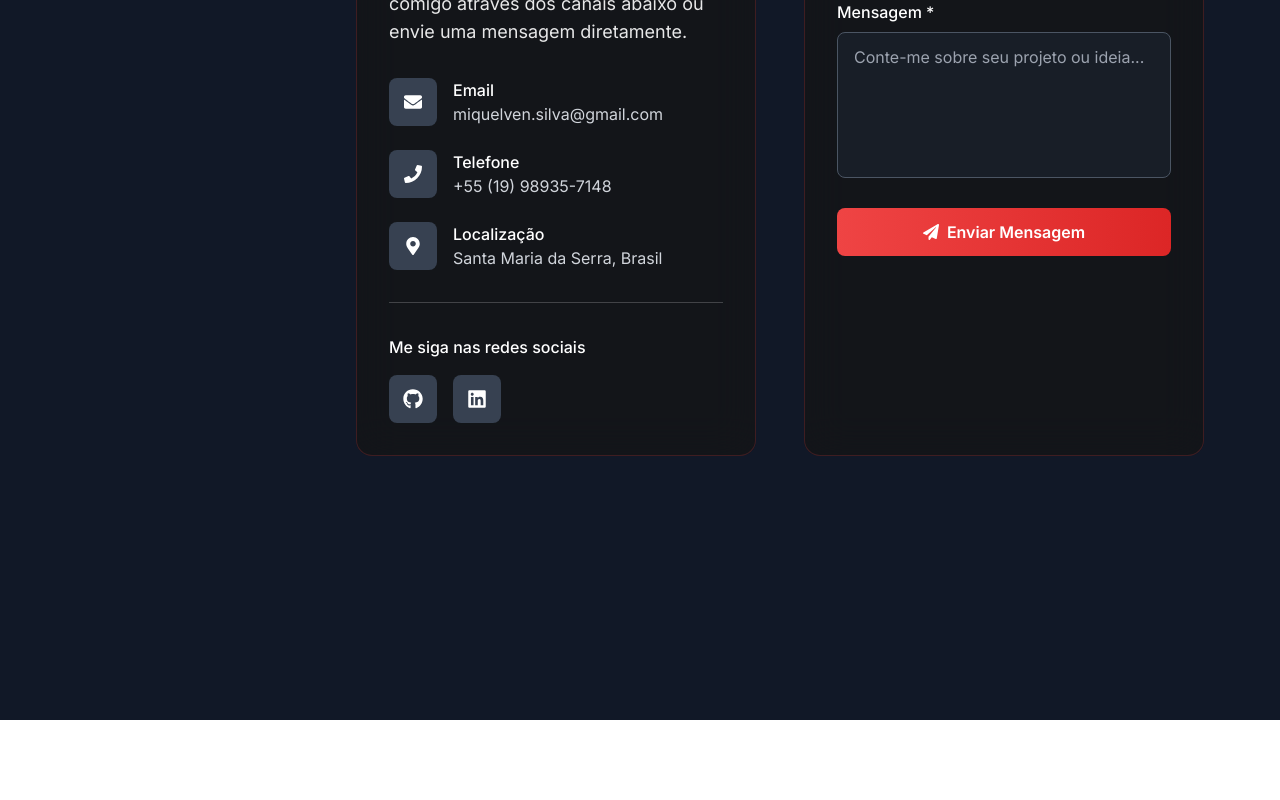
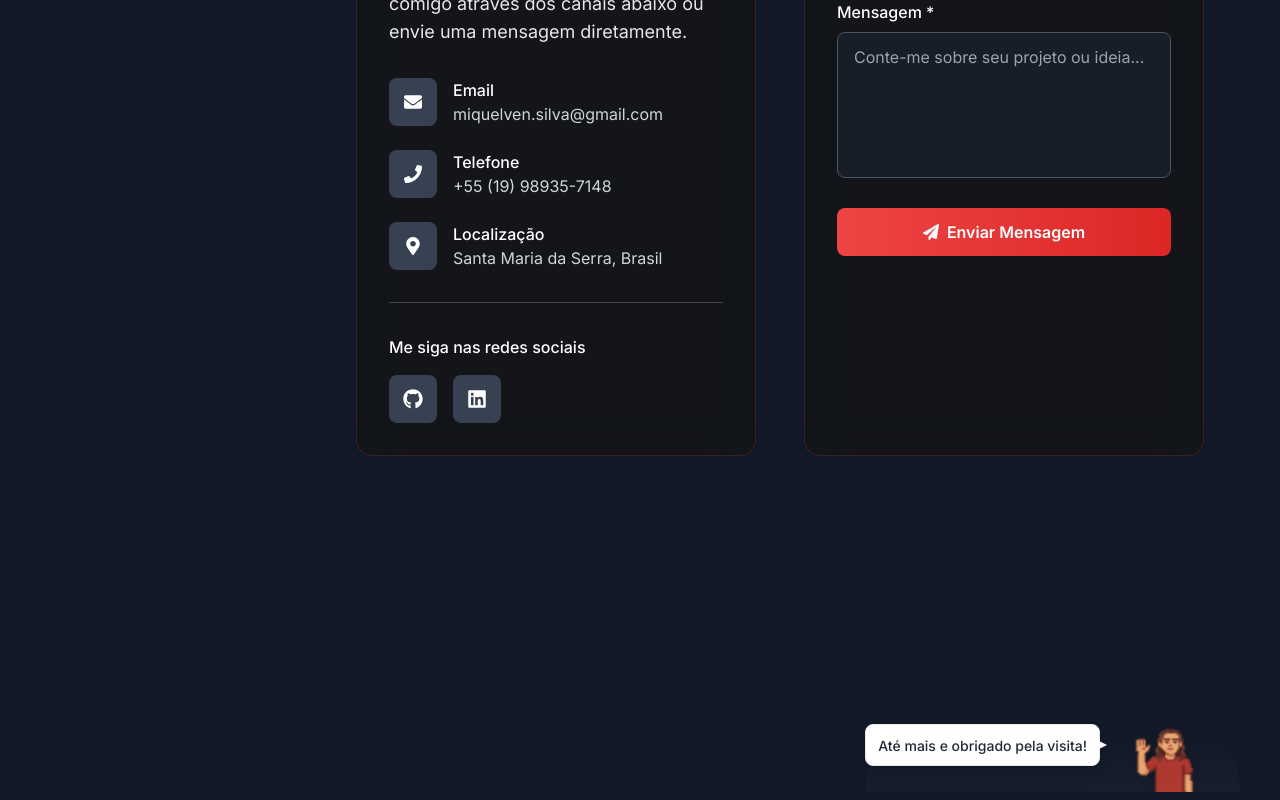
Before and after one commit to miquelven/Portifolio, a React (Vite) app: page / in a window 1280 px wide. Shown: the part 3466-4266 px from the top of the page. Before the commit the page ends 4186 px from the top, so only its background shows below. Built offline with nearby package versions, Linux system fonts and the light colour scheme.

Commit message:
feat: adicao da imagem no footer de despedida

```diff
--- a/src/components/Footer/index.jsx
+++ b/src/components/Footer/index.jsx
@@ -1,10 +1,124 @@
+import { useState, useEffect } from "react";
+import { motion } from "framer-motion";
+import goodbyeImage from "../../../assets/images/goodbye.png";
+
 export default function Footer() {
+  const [showGoodbye, setShowGoodbye] = useState(false);
+
+  useEffect(() => {
+    const handleScroll = () => {
+      const scrollTop = window.scrollY || document.documentElement.scrollTop;
+      const windowHeight = window.innerHeight;
+      const documentHeight = document.documentElement.scrollHeight;
+
+      // Verificar se o usuário está próximo do final da página (últimos 200px)
+      const isNearBottom = scrollTop + windowHeight >= documentHeight - 200;
+
+      setShowGoodbye(isNearBottom);
+    };
+
+    // Verificar imediatamente ao carregar
+    handleScroll();
+
+    window.addEventListener("scroll", handleScroll, { passive: true });
+    return () => window.removeEventListener("scroll", handleScroll);
+  }, []);
+
   return (
-    <footer className="bg-[#3c88c4] w-full h-16 flex justify-center items-center text-white">
-      <p className="max-sm:text-sm">
-        Desenvolvido por
-        <span className=" font-bold"> Miquelven</span>
-      </p>
+    <footer className=" w-full h-20 flex justify-center items-center text-white relative overflow-hidden">
+      {/* Animação de despedida com imagem */}
+      <motion.div
+        initial={{ y: 120, opacity: 0 }}
+        animate={{
+          y: showGoodbye ? -10 : 120,
+          opacity: showGoodbye ? 1 : 0,
+        }}
+        transition={{
+          type: "spring",
+          stiffness: 100,
+          damping: 25,
+          duration: 0.8,
+        }}
+        className="absolute right-4 md:right-8 -bottom-20 flex justify-center items-end z-20 overflow-hidden"
+      >
+        {/* Caixa de diálogo */}
+        <motion.div
+          initial={{ scale: 0, x: 10, opacity: 0 }}
+          animate={
+            showGoodbye
+              ? {
+                  scale: 1,
+                  x: 0,
+                  opacity: 1,
+                }
+              : {
+                  scale: 0,
+                  x: 10,
+                  opacity: 0,
+                }
+          }
+          transition={{
+            delay: 0.3,
+            type: "spring",
+            stiffness: 200,
+            damping: 20,
+          }}
+          className="relative -mr-1 mb-24"
+        >
+          {/* Balão de fala */}
+          <div className="bg-white text-gray-800 px-3 py-2 rounded-lg shadow-lg border border-gray-200 relative">
+            <span className="text-sm font-medium whitespace-nowrap">
+              Até mais e obrigado pela visita!
+            </span>
+
+            {/* Seta do balão apontando para a direita */}
+            <div className="absolute top-1/2 -right-2 transform -translate-y-1/2">
+              <div className="w-0 h-0 border-l-8 border-l-white border-t-4 border-t-transparent border-b-4 border-b-transparent"></div>
+              <div className="absolute top-1/2 -left-1 transform -translate-y-1/2 w-0 h-0 border-l-6 border-l-gray-200 border-t-3 border-t-transparent border-b-3 border-b-transparent"></div>
+            </div>
+          </div>
+        </motion.div>
+
+        {/* Imagem de despedida - animação mais suave */}
+        <motion.img
+          src={goodbyeImage}
+          alt="Goodbye"
+          initial={{ scale: 1 }}
+          animate={
+            showGoodbye
+              ? {
+                  scale: [1, 1.05, 1],
+                  rotate: [0, 2, -2, 0],
+                  y: [0, -3, 0],
+                }
+              : { scale: 1 }
+          }
+          transition={{
+            duration: 2.5,
+            repeat: showGoodbye ? Infinity : 0,
+            repeatType: "loop",
+            ease: "easeInOut",
+          }}
+          className="w-28 h-28 md:w-36 md:h-36 object-contain select-none drop-shadow-lg"
+          style={{
+            objectPosition: "center top",
+            filter: "drop-shadow(0 4px 8px rgba(0,0,0,0.2))",
+          }}
+        />
+
+        {/* Efeito de brilho sutil */}
+        <motion.div
+          initial={{ opacity: 0 }}
+          animate={{ opacity: showGoodbye ? [0, 0.3, 0] : 0 }}
+          transition={{
+            duration: 2,
+            repeat: showGoodbye ? Infinity : 0,
+            repeatType: "loop",
+            ease: "easeInOut",
+          }}
+          className="absolute inset-0 bg-gradient-to-t from-transparent via-white/10 to-transparent rounded-full"
+        />
+      </motion.div>
     </footer>
   );
 }
--- a/src/pages/App.jsx
+++ b/src/pages/App.jsx
@@ -142,6 +142,7 @@ function App() {
             <Contact />
           </section>
         </div>
+        <Footer />
       </main>
     </div>
   );
```
Also changed, not shown: assets/images/goodbye.png (added).
